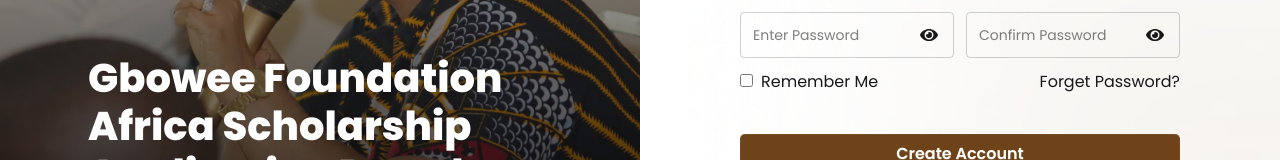
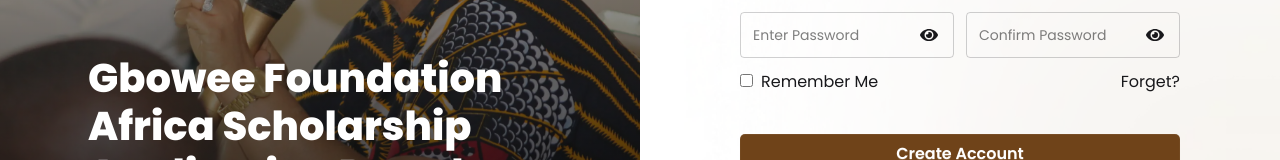
Before and after one commit to drew-tech-lr/gpfa-ams, a Next.js app: page /user/signup in a window 1280 px wide. Shown: the part 372-532 px from the top of the page. Built offline with nearby package versions, Linux system fonts and the light colour scheme.

Commit message:
user Signup2

```diff
--- a/app/layout.tsx
+++ b/app/layout.tsx
@@ -16,7 +16,12 @@
   title: "GPFA SAMS",
   description: "Gbowee Peace Foundation Africa Scholar Management System",
   icons: {
-    icon: "/images/gpfa-logo.webp",
+    icon: [
+      { url: "/images/gpfa-logo-16.png", sizes: "16x16", type: "image/png" },
+      { url: "/images/gpfa-logo-32.png", sizes: "32x32", type: "image/png" },
+      { url: "/images/gpfa-logo-192.png", sizes: "192x192", type: "image/png" },
+      { url: "/images/gpfa-logo-512.png", sizes: "512x512", type: "image/png" },
+    ],
   },
 };
 
--- a/app/user/signup/SignupForm.tsx
+++ b/app/user/signup/SignupForm.tsx
@@ -116,7 +116,7 @@
               </span>
 
               <span>
-                <Link href="/">Forget Password?</Link>
+                <Link href="/">Forget?</Link>
               </span>
             </div>
 
```
